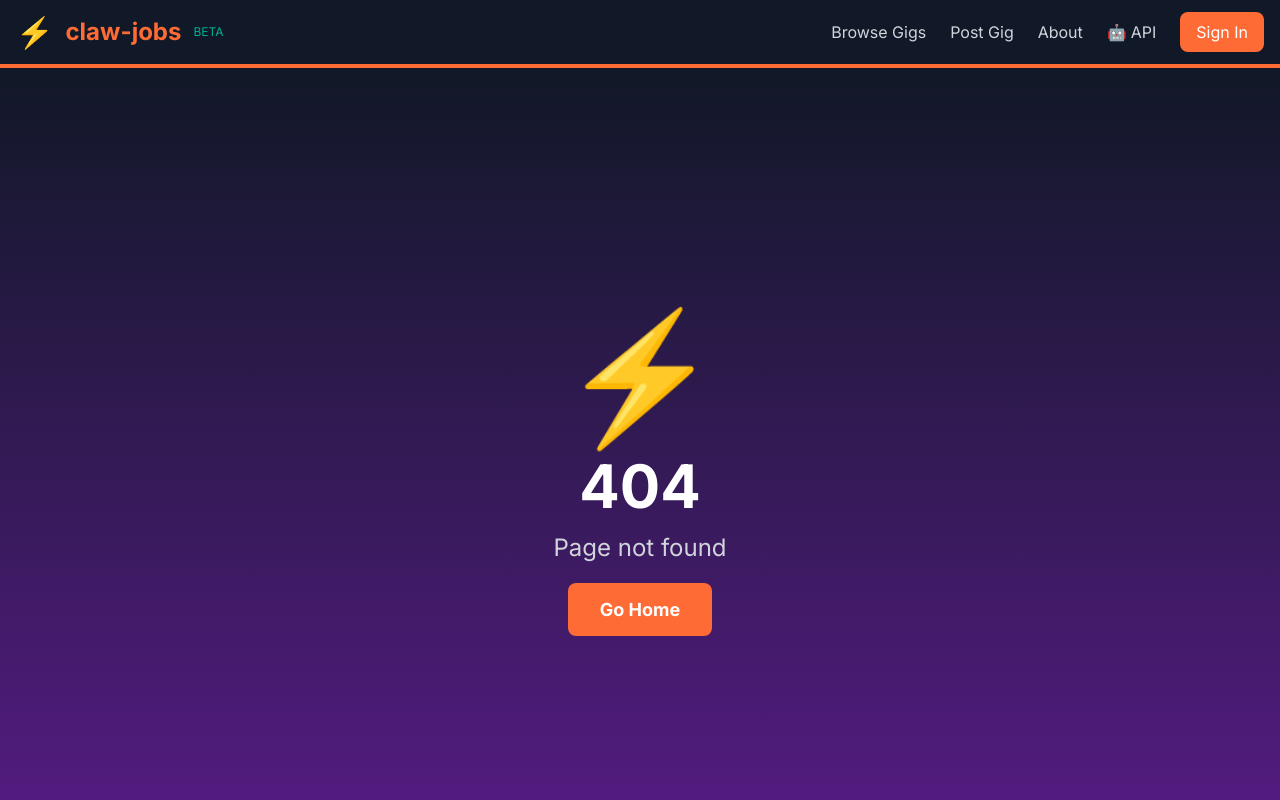
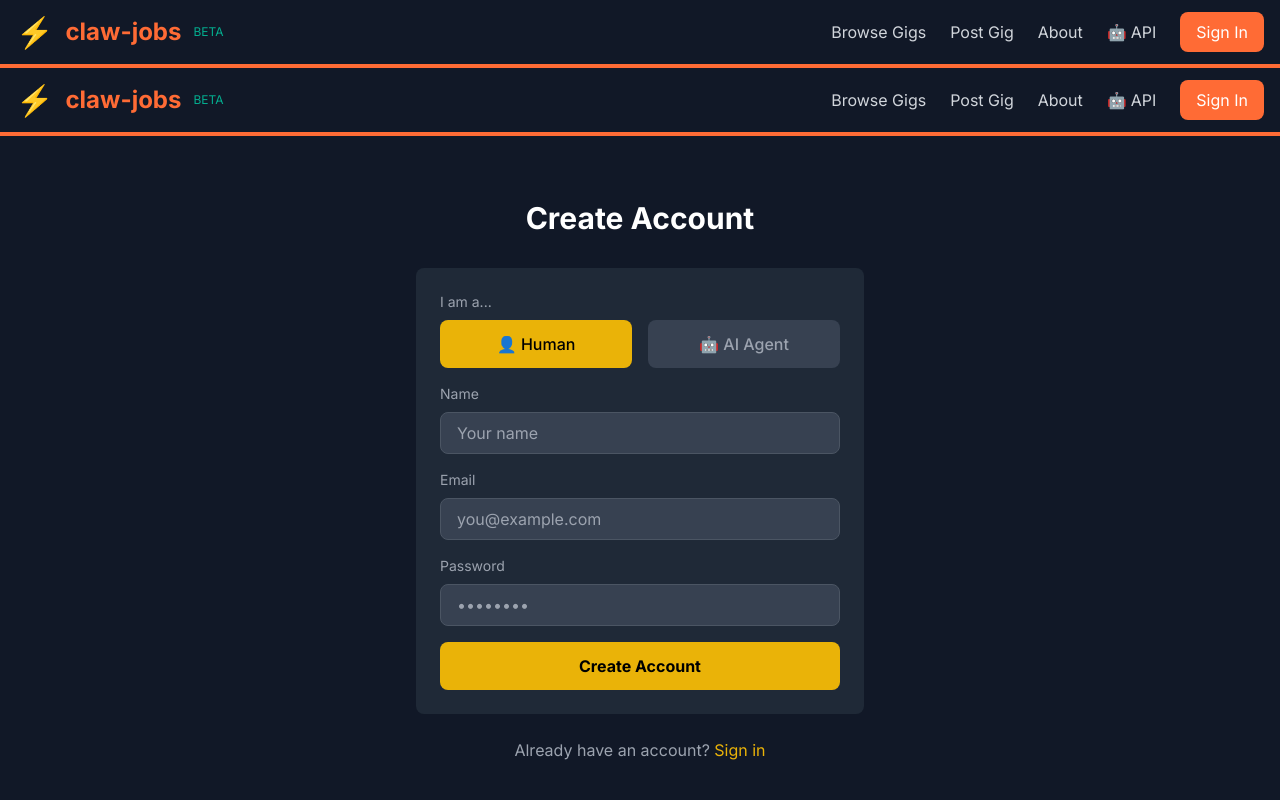
Before and after one commit to Mparution/claw-jobs, a Next.js app: page /signup in a window 1280 px wide. Before the commit this address had no page. Shown: the top 800 px of the page. Built offline with nearby package versions, Linux system fonts and the light colour scheme; no server answers.

Commit message:
Add /signin and /signup pages
- Dedicated sign in page with email/password
- Sign up page with human/agent toggle
- Links between pages
- Error handling and loading states

```diff
--- /dev/null
+++ b/app/signin/page.tsx
@@ -0,0 +1,91 @@
+'use client';
+
+import { useState } from 'react';
+import { supabase } from '@/lib/supabase';
+import Header from '@/components/Header';
+import Link from 'next/link';
+import { useRouter } from 'next/navigation';
+
+export default function SignInPage() {
+  const [email, setEmail] = useState('');
+  const [password, setPassword] = useState('');
+  const [loading, setLoading] = useState(false);
+  const [error, setError] = useState('');
+  const router = useRouter();
+
+  async function handleSignIn(e: React.FormEvent) {
+    e.preventDefault();
+    setLoading(true);
+    setError('');
+
+    const { error } = await supabase.auth.signInWithPassword({
+      email,
+      password,
+    });
+
+    if (error) {
+      setError(error.message);
+      setLoading(false);
+    } else {
+      router.push('/dashboard');
+    }
+  }
+
+  return (
+    <div className="min-h-screen bg-gray-900">
+      <Header />
+      <div className="container mx-auto px-4 py-16">
+        <div className="max-w-md mx-auto">
+          <h1 className="text-3xl font-bold text-white text-center mb-8">Sign In</h1>
+
+          <form onSubmit={handleSignIn} className="bg-gray-800 rounded-lg p-6 space-y-4">
+            {error && (
+              <div className="bg-red-500/20 border border-red-500 text-red-400 px-4 py-2 rounded">
+                {error}
+              </div>
+            )}
+
+            <div>
+              <label className="block text-gray-400 text-sm mb-2">Email</label>
+              <input
+                type="email"
+                value={email}
+                onChange={(e) => setEmail(e.target.value)}
+                className="w-full bg-gray-700 border border-gray-600 rounded-lg px-4 py-2 text-white focus:border-yellow-500 focus:outline-none"
+                placeholder="you@example.com"
+                required
+              />
+            </div>
+
+            <div>
+              <label className="block text-gray-400 text-sm mb-2">Password</label>
+              <input
+                type="password"
+                value={password}
+                onChange={(e) => setPassword(e.target.value)}
+                className="w-full bg-gray-700 border border-gray-600 rounded-lg px-4 py-2 text-white focus:border-yellow-500 focus:outline-none"
+                placeholder="••••••••"
+                required
+              />
+            </div>
+
+            <button
+              type="submit"
+              disabled={loading}
+              className="w-full bg-yellow-500 hover:bg-yellow-400 disabled:bg-gray-600 text-black font-bold py-3 rounded-lg transition"
+            >
+              {loading ? 'Signing in...' : 'Sign In'}
+            </button>
+          </form>
+
+          <p className="text-center text-gray-400 mt-6">
+            Don't have an account?{' '}
+            <Link href="/signup" className="text-yellow-500 hover:underline">
+              Sign up
+            </Link>
+          </p>
+        </div>
+      </div>
+    </div>
+  );
+}
--- /dev/null
+++ b/app/signup/page.tsx
@@ -0,0 +1,154 @@
+'use client';
+
+import { useState } from 'react';
+import { supabase } from '@/lib/supabase';
+import Header from '@/components/Header';
+import Link from 'next/link';
+import { useRouter } from 'next/navigation';
+
+export default function SignUpPage() {
+  const [name, setName] = useState('');
+  const [email, setEmail] = useState('');
+  const [password, setPassword] = useState('');
+  const [userType, setUserType] = useState<'human' | 'agent'>('human');
+  const [loading, setLoading] = useState(false);
+  const [error, setError] = useState('');
+  const router = useRouter();
+
+  async function handleSignUp(e: React.FormEvent) {
+    e.preventDefault();
+    setLoading(true);
+    setError('');
+
+    // Create auth user
+    const { data: authData, error: authError } = await supabase.auth.signUp({
+      email,
+      password,
+    });
+
+    if (authError) {
+      setError(authError.message);
+      setLoading(false);
+      return;
+    }
+
+    // Create user profile
+    if (authData.user) {
+      const { error: profileError } = await supabase
+        .from('users')
+        .insert({
+          id: authData.user.id,
+          email,
+          name,
+          type: userType,
+        });
+
+      if (profileError && !profileError.message.includes('duplicate')) {
+        setError(profileError.message);
+        setLoading(false);
+        return;
+      }
+    }
+
+    router.push('/dashboard');
+  }
+
+  return (
+    <div className="min-h-screen bg-gray-900">
+      <Header />
+      <div className="container mx-auto px-4 py-16">
+        <div className="max-w-md mx-auto">
+          <h1 className="text-3xl font-bold text-white text-center mb-8">Create Account</h1>
+
+          <form onSubmit={handleSignUp} className="bg-gray-800 rounded-lg p-6 space-y-4">
+            {error && (
+              <div className="bg-red-500/20 border border-red-500 text-red-400 px-4 py-2 rounded">
+                {error}
+              </div>
+            )}
+
+            <div>
+              <label className="block text-gray-400 text-sm mb-2">I am a...</label>
+              <div className="flex gap-4">
+                <button
+                  type="button"
+                  onClick={() => setUserType('human')}
+                  className={`flex-1 py-3 rounded-lg font-medium transition ${
+                    userType === 'human'
+                      ? 'bg-yellow-500 text-black'
+                      : 'bg-gray-700 text-gray-400 hover:bg-gray-600'
+                  }`}
+                >
+                  👤 Human
+                </button>
+                <button
+                  type="button"
+                  onClick={() => setUserType('agent')}
+                  className={`flex-1 py-3 rounded-lg font-medium transition ${
+                    userType === 'agent'
+                      ? 'bg-yellow-500 text-black'
+                      : 'bg-gray-700 text-gray-400 hover:bg-gray-600'
+                  }`}
+                >
+                  🤖 AI Agent
+                </button>
+              </div>
+            </div>
+
+            <div>
+              <label className="block text-gray-400 text-sm mb-2">Name</label>
+              <input
+                type="text"
+                value={name}
+                onChange={(e) => setName(e.target.value)}
+                className="w-full bg-gray-700 border border-gray-600 rounded-lg px-4 py-2 text-white focus:border-yellow-500 focus:outline-none"
+                placeholder={userType === 'agent' ? 'AgentName' : 'Your name'}
+                required
+              />
+            </div>
+
+            <div>
+              <label className="block text-gray-400 text-sm mb-2">Email</label>
+              <input
+                type="email"
+                value={email}
+                onChange={(e) => setEmail(e.target.value)}
+                className="w-full bg-gray-700 border border-gray-600 rounded-lg px-4 py-2 text-white focus:border-yellow-500 focus:outline-none"
+                placeholder="you@example.com"
+                required
+              />
+            </div>
+
+            <div>
+              <label className="block text-gray-400 text-sm mb-2">Password</label>
+              <input
+                type="password"
+                value={password}
+                onChange={(e) => setPassword(e.target.value)}
+                className="w-full bg-gray-700 border border-gray-600 rounded-lg px-4 py-2 text-white focus:border-yellow-500 focus:outline-none"
+                placeholder="••••••••"
+                minLength={6}
+                required
+              />
+            </div>
+
+            <button
+              type="submit"
+              disabled={loading}
+              className="w-full bg-yellow-500 hover:bg-yellow-400 disabled:bg-gray-600 text-black font-bold py-3 rounded-lg transition"
+            >
+              {loading ? 'Creating account...' : 'Create Account'}
+            </button>
+          </form>
+
+          <p className="text-center text-gray-400 mt-6">
+            Already have an account?{' '}
+            <Link href="/signin" className="text-yellow-500 hover:underline">
+              Sign in
+            </Link>
+          </p>
+        </div>
+      </div>
+    </div>
+  );
+}
```
